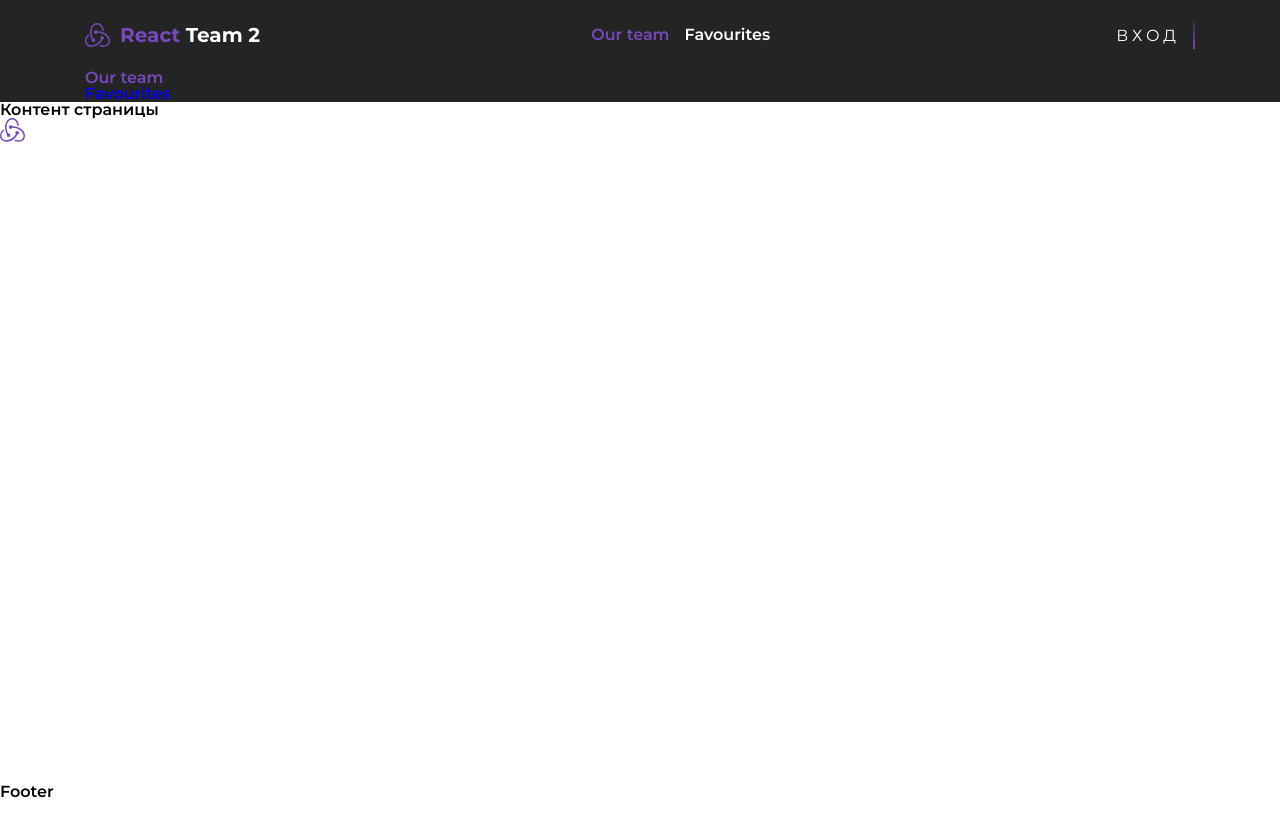
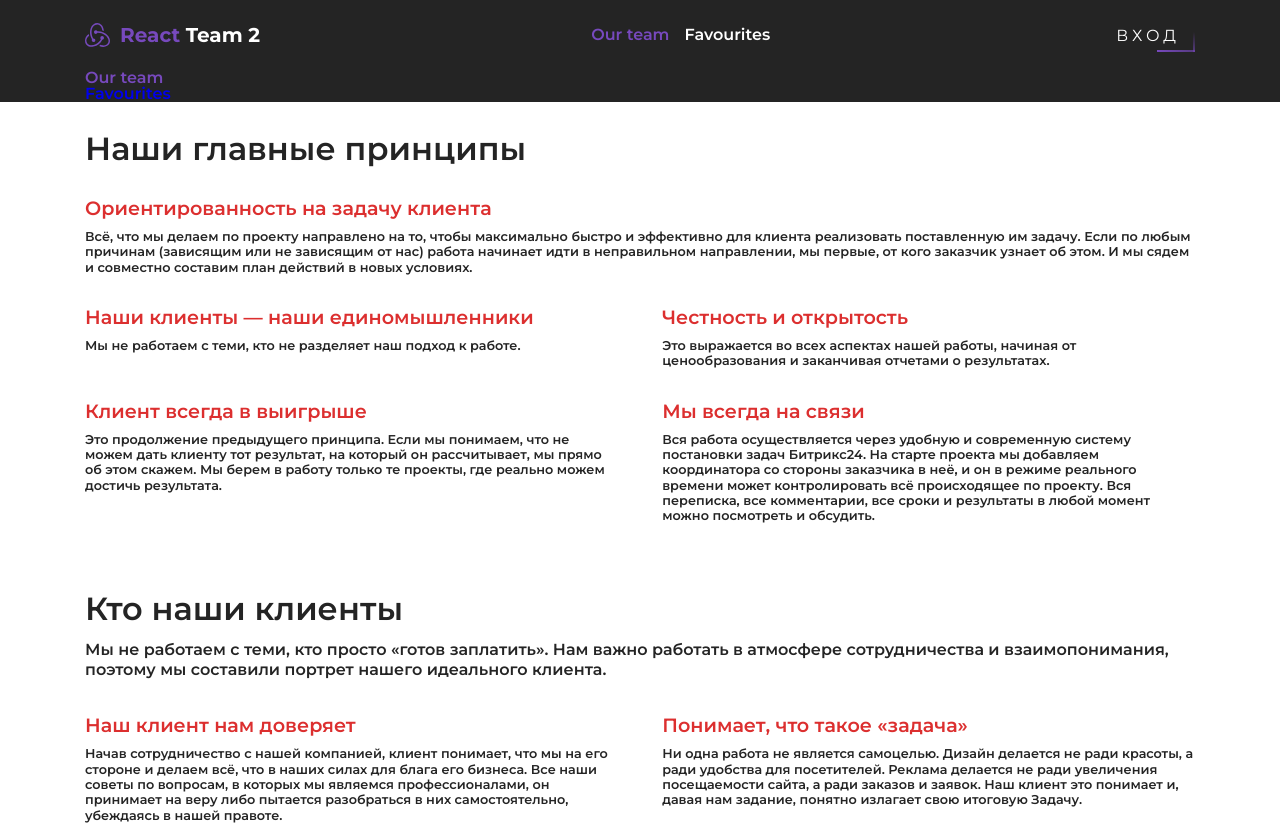
Before and after one commit to Undefined-deve1oper/react-hackaton, a React (Create React App) app: page / in a window 1280 px wide. Shown: the top 825 px of the page. Before the commit the page ends 800 px from the top, so only its background shows below. Built offline with nearby package versions, Linux system fonts and the light colour scheme; the HTML template or start-up script is replaced by a standard one.

Commit message:
added component and part of content for main page

```diff
--- /dev/null
+++ b/src/app/components/common/Advantages/Advantages.jsx
@@ -0,0 +1,36 @@
+import React from "react";
+import PropTypes from "prop-types";
+
+const Advantages = ({ title, description, advantagesList }) => {
+	return (
+		<div className="advantages">
+			{title.length ? <h2>{title}</h2> : null}
+			{description?.length ? <div className="advantages-desc">{description}</div> : null}
+
+			{advantagesList.length ?
+				<div className="advantages-list">
+					{
+						advantagesList.map(advantage => (
+							<div key={advantage.title} className={`advantages-element ${advantage.isSmall ? 'advantages-element-small' : ''}`}>
+								<div className="advantage">
+									<h3>{advantage.title}</h3>
+									<div className="advatages-element-description">{advantage.description}</div>
+								</div>
+							</div>
+						))
+					}
+				</div>
+				: null
+			}
+
+		</div>
+	);
+}
+
+Advantages.propTypes = {
+	title: PropTypes.string.isRequired,
+	description: PropTypes.string,
+	advantagesList: PropTypes.arrayOf(PropTypes.object).isRequired
+};
+
+export default Advantages;
--- /dev/null
+++ b/src/app/components/common/Advantages/index.js
@@ -0,0 +1,2 @@
+import Advantages from "./Advantages";
+export default Advantages;
--- /dev/null
+++ b/src/app/components/common/Advantages/styles/_advantages.scss
@@ -0,0 +1,65 @@
+.advantages {
+	margin-bottom: 40px;
+
+	h2 {
+		font-size: 2rem;
+		line-height: 30px;
+		color: $mainColor;
+		margin: 2rem 0 1rem;
+	}
+
+	.advantages-desc {
+		font-size: 1rem;
+		line-height: 1.3;
+		color: $mainColor;
+		margin: 0;
+	}
+
+	.advantages-list {
+		display: flex;
+		flex-wrap: wrap;
+		justify-content: space-between;
+		align-items: flex-start;
+		margin-top: 2rem;
+
+		.advantages-element {
+			width: 100%;
+			max-width: 100%;
+			flex: 0 0 100%;
+
+			&.advantages-element-small {
+				width: 48%;
+				max-width: 48%;
+				flex: 0 0 48%;
+
+				@media (max-width: $xs) {
+					&.advantages-element-small {
+						width: 100%;
+						max-width: 100%;
+						flex: 0 0 100%;
+					}
+				}
+			}
+
+		}
+
+		.advantage {
+			margin-bottom: 30px;
+
+			h3 {
+				color: #dc2f2f;
+				font-size: 1.2rem;
+				line-height: 1.3;
+				margin: 0 0 0.5rem;
+			}
+
+			.advatages-element-description {
+				font-size: 0.8rem;
+				line-height: 1.2;
+				color: $mainColor;
+			}
+		}
+
+	}
+
+}
--- a/src/app/components/pages/HomePage/HomePage.jsx
+++ b/src/app/components/pages/HomePage/HomePage.jsx
@@ -1,11 +1,79 @@
 import React from "react";
-import SvgIcon from "../../common/SvgIcon/SvgIcon";
+import Advantages from "../../common/Advantages";
+import Container from '../../common/Container/Container'
 
 const HomePage = () => {
+
+    const principlesBlock = {
+        title: 'Наши главные принципы',
+        advantagesList: [
+            {
+                title: 'Ориентированность на задачу клиента',
+                description: 'Всё, что мы делаем по проекту направлено на то, чтобы максимально быстро и эффективно для клиента реализовать поставленную им задачу. Если по любым причинам (зависящим или не зависящим от нас) работа начинает идти в неправильном направлении, мы первые, от кого заказчик узнает об этом. И мы сядем и совместно составим план действий в новых условиях.',
+            },
+            {
+                title: 'Наши клиенты — наши единомышленники',
+                description: 'Мы не работаем с теми, кто не разделяет наш подход к работе.',
+                isSmall: true
+            },
+            {
+                title: 'Честность и открытость',
+                description: 'Это выражается во всех аспектах нашей работы, начиная от ценообразования и заканчивая отчетами о результатах.',
+                isSmall: true
+            },
+            {
+                title: 'Клиент всегда в выигрыше',
+                description: 'Это продолжение предыдущего принципа. Если мы понимаем, что не можем дать клиенту тот результат, на который он рассчитывает, мы прямо об этом скажем. Мы берем в работу только те проекты, где реально можем достичь результата.',
+                isSmall: true
+            },
+            {
+                title: 'Мы всегда на связи',
+                description: 'Вся работа осуществляется через удобную и современную систему постановки задач Битрикс24. На старте проекта мы добавляем координатора со стороны заказчика в неё, и он в режиме реального времени может контролировать всё происходящее по проекту. Вся переписка, все комментарии, все сроки и результаты в любой момент можно посмотреть и обсудить.',
+                isSmall: true
+            }
+        ]
+    }
+
+    const clientsBlock = {
+        title: 'Кто наши клиенты',
+        description: 'Мы не работаем с теми, кто просто «готов заплатить». Нам важно работать в атмосфере сотрудничества и взаимопонимания, поэтому мы составили портрет нашего идеального клиента.',
+        advantagesList: [
+            {
+                title: 'Наш клиент нам доверяет',
+                description: 'Начав сотрудничество с нашей компанией, клиент понимает, что мы на его стороне и делаем всё, что в наших силах для блага его бизнеса. Все наши советы по вопросам, в которых мы являемся профессионалами, он принимает на веру либо пытается разобраться в них самостоятельно, убеждаясь в нашей правоте.',
+                isSmall: true
+            },
+            {
+                title: 'Понимает, что такое «задача»',
+                description: 'Ни одна работа не является самоцелью. Дизайн делается не ради красоты, а ради удобства для посетителей. Реклама делается не ради увеличения посещаемости сайта, а ради заказов и заявок. Наш клиент это понимает и, давая нам задание, понятно излагает свою итоговую Задачу.',
+                isSmall: true
+            },
+            {
+                title: 'Стремится к постоянному развитию',
+                description: 'Наш клиент понимает, что причина большинства ошибок — невежество. Начав работу по какой-либо услуге, он со вниманием относится к нашим предложениям узнать новую полезную информацию по теме.',
+                isSmall: true
+            },
+            {
+                title: 'Действует в парадигме «выиграл-выиграл»',
+                description: 'Наш клиент понимает, что наше время не менее ценно, чем его и коммерческую выгоду от сотрудничества должен получать не только он, но и мы. Поэтому не настаивает на продолжении работы там, где она становится не выгодной для нас.',
+                isSmall: true
+            },
+            {
+                title: 'Понимает ценность консультаций',
+                description: 'Если человек никогда не сталкивался с разработкой сайтов или их рекламой, 30 минут общения с профессионалом в этой области сэкономят ему месяцы времени и десятки тысяч рублей. Наш клиент понимает коммерческую ценность консультаций и не пытается получить их бесплатно там, где это не является частью услуги.'
+            }
+        ]
+    };
+
+
+
     return (
         <>
-            <section className="main-page">Контент страницы</section>
-            <SvgIcon name="logo" width="25" height="24" />
+            <Container>
+                <Advantages {...principlesBlock} />
+                <Advantages {...clientsBlock} />
+            </Container>
+
         </>
     );
 };
--- a/src/app/scss/components/index.scss
+++ b/src/app/scss/components/index.scss
@@ -8,3 +8,4 @@
 @import "../../components/common/NavBar/styles/navbar-footer";
 @import "../../components/common/NavBar/styles/navbar-header";
 // @import "../../components/ui/PhoneMenu/styles/phone-menu";
+@import "../../components/common/Advantages/styles/advantages";
```
